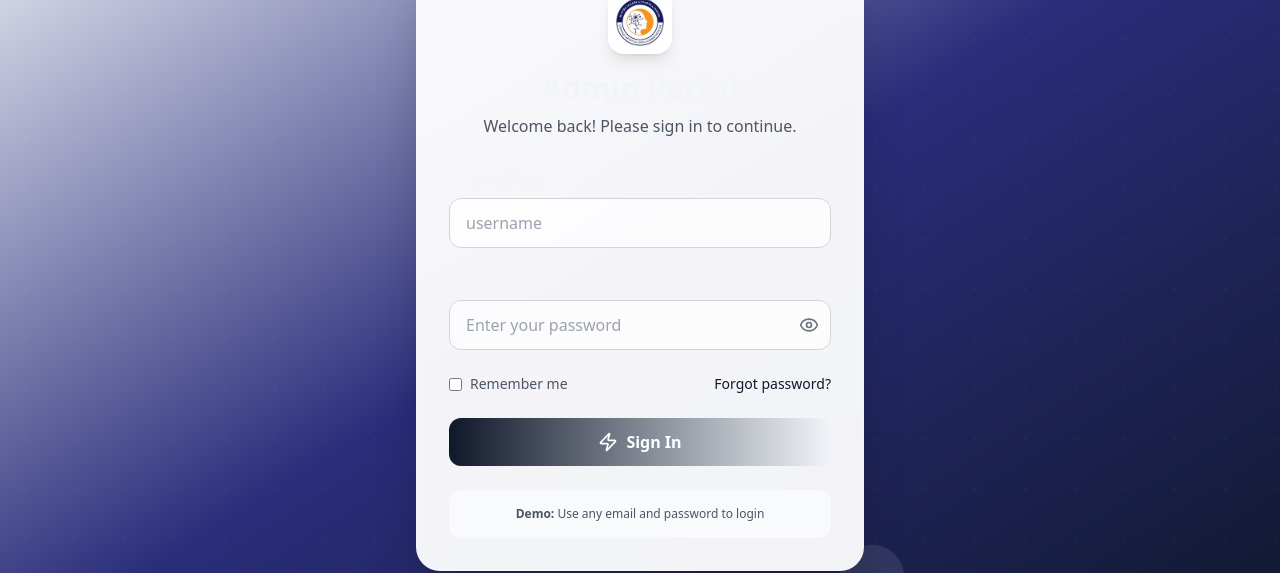
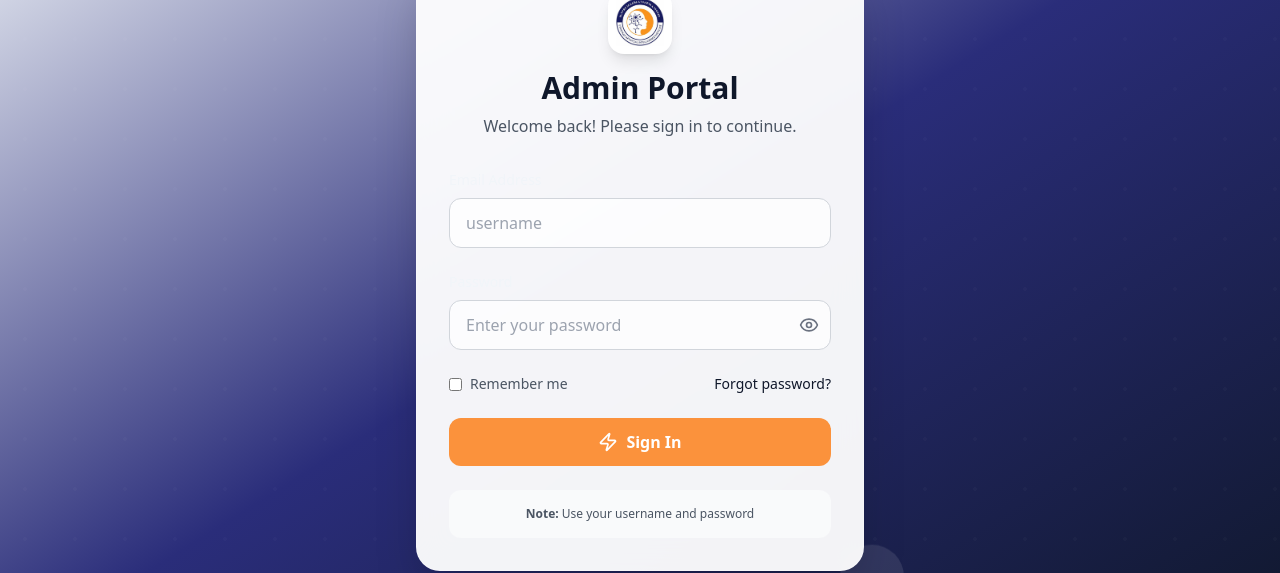
Before and after one commit to kirubel606/Blog-Admin, a React (Vite) app: page / in a window 1280 px wide. Shown: the part 136-709 px from the top of the page. Built offline with nearby package versions, Linux system fonts and the light colour scheme; no server answers.

Commit message:
Update LoginPage.jsx

```diff
--- a/src/components/LoginPage.jsx
+++ b/src/components/LoginPage.jsx
@@ -48,7 +48,7 @@ function LoginPage({ onLogin }) {
             <div className="inline-flex items-center justify-center w-16 h-16 bg-white rounded-2xl mb-4 shadow-lg">
               <img src="/logo.png" alt="Logo" className="w-12 h-12 object-contain" />
             </div>
-            <h1 className="text-3xl font-bold text-secondary mb-2">Admin Portal</h1>
+            <h1 className="text-3xl font-bold text-primary mb-2">Admin Portal</h1>
             <p className="text-gray-600">Welcome back! Please sign in to continue.</p>
           </div>
 
@@ -100,7 +100,7 @@ function LoginPage({ onLogin }) {
             <button
               type="submit"
               disabled={isLoading}
-              className="w-full bg-gradient-to-r from-primary to-secondary text-white py-3 px-4 rounded-xl font-semibold hover:shadow-lg transform hover:scale-[1.02] transition-all duration-200 disabled:opacity-50 disabled:cursor-not-allowed flex items-center justify-center"
+              className="w-full bg-orange-400 text-white py-3 px-4 rounded-xl font-semibold hover:shadow-lg transform hover:scale-[1.02] transition-all duration-200 disabled:opacity-50 disabled:cursor-not-allowed flex items-center justify-center"
             >
               {isLoading ? (
                 <div className="w-6 h-6 border-2 border-white border-t-transparent rounded-full animate-spin"></div>
@@ -116,7 +116,7 @@ function LoginPage({ onLogin }) {
           {/* Demo Credentials */}
           <div className="mt-6 p-4 bg-gray-50 rounded-xl">
             <p className="text-xs text-gray-600 text-center">
-              <strong>Demo:</strong> Use any email and password to login
+              <strong>Note:</strong> Use your username and password
             </p>
           </div>
         </div>
```
